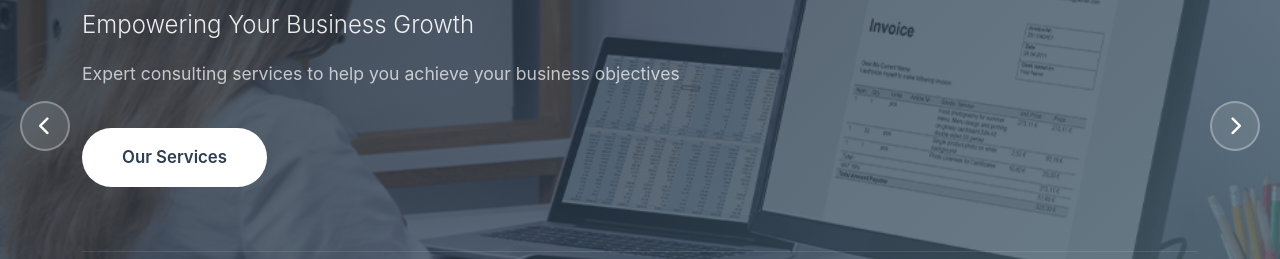
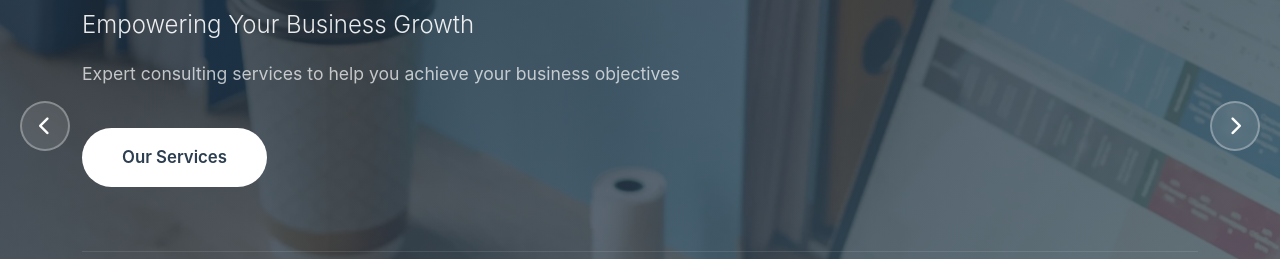
Before and after one commit to Sodiqlef/aoj, a plain HTML site: page index.html in a window 1280 px wide. Shown: the part 333-592 px from the top of the page. Drawn offline with nearby package versions, Linux system fonts and the light colour scheme.

Commit message:
commit 8

```diff
--- a/index.html
+++ b/index.html
@@ -117,12 +117,12 @@
 
         .slide-1 {
             background-image: url('img1.jpg');
-            background-position: center 40%;
+
         }
 
         .slide-2 {
-            background-image: url('img2.png');
-            background-position: center 30%;
+            background-image: url('img2.jpg');
+
         }
 
         .slide-3 {
```
Also changed, not shown: img1.jpg, img2.jpg (added).
